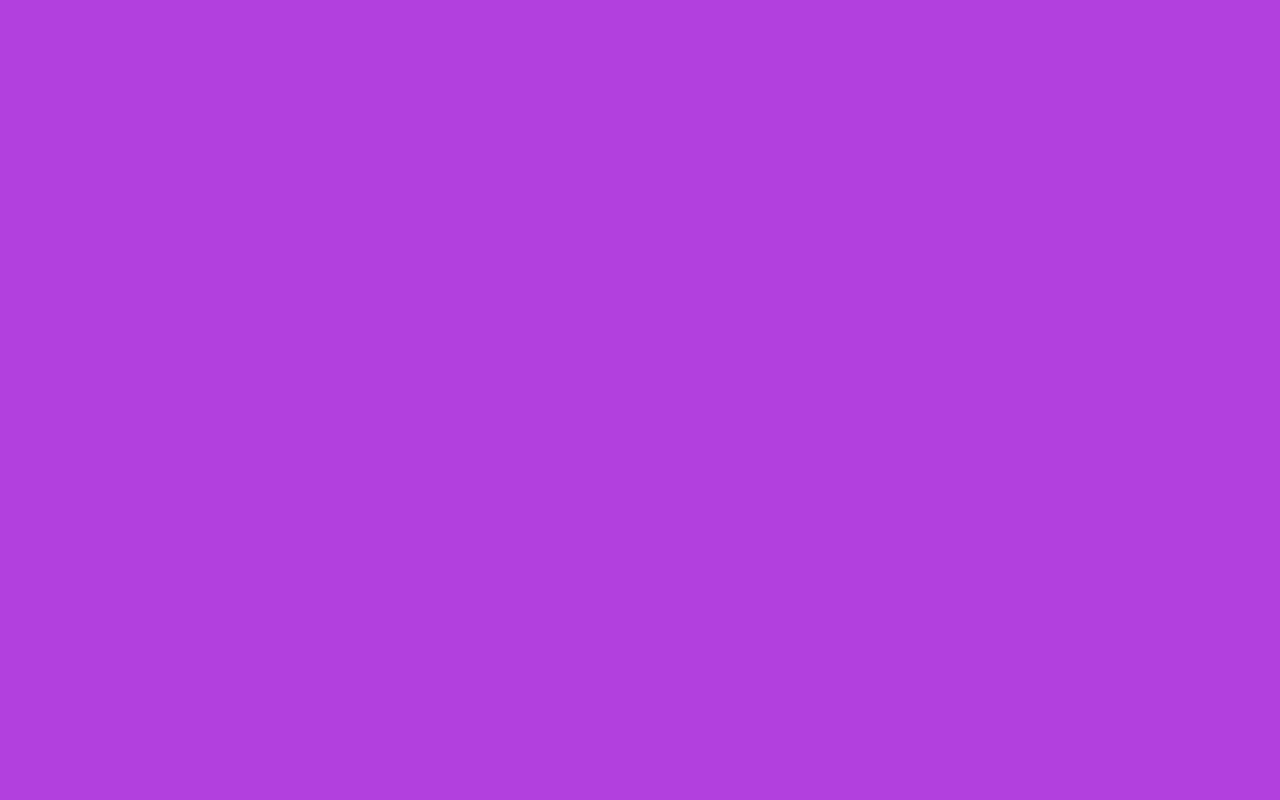
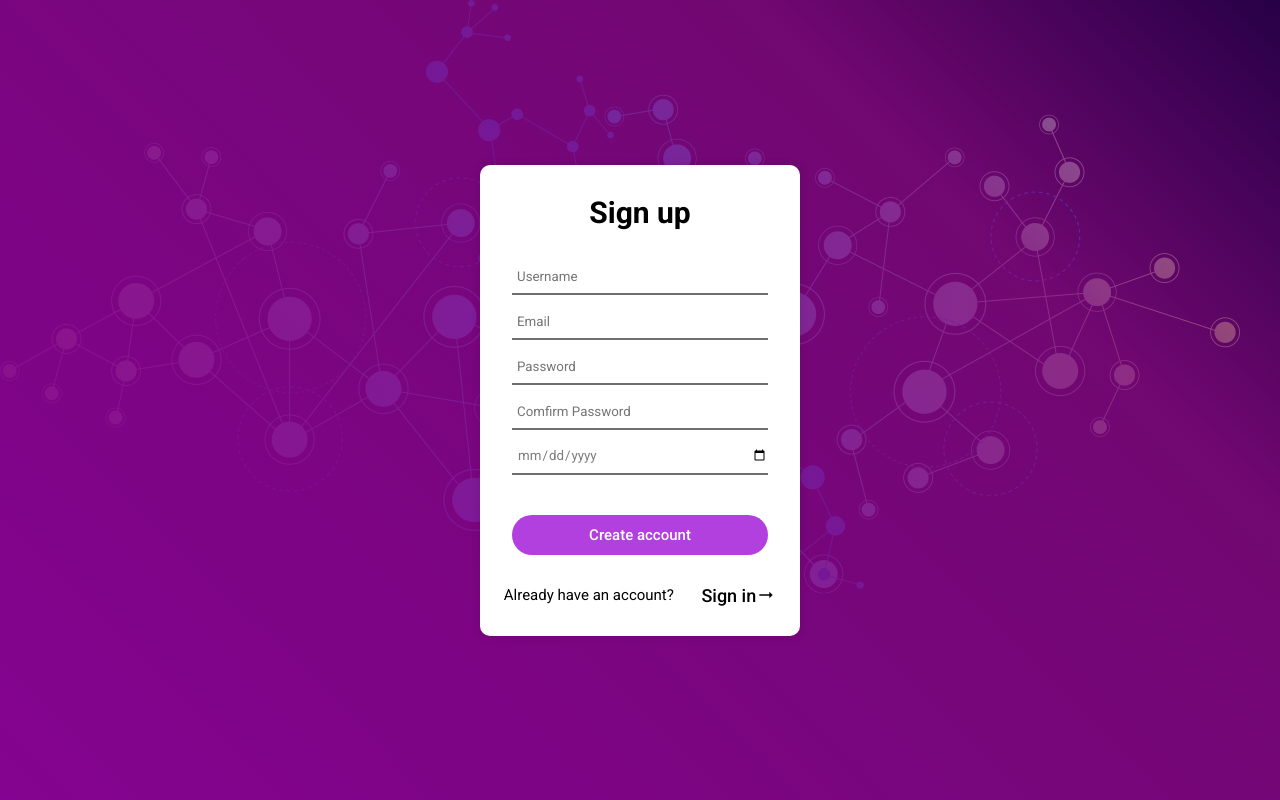
Before and after one commit to habinezadalvan/friendme-front-end, a React (Create React App) app: page /user/account in a window 1280 px wide. Before the commit this address had no page. Built offline with nearby package versions, Linux system fonts and the light colour scheme.

Commit message:
user is able to view login page

```diff
--- a/src/App.tsx
+++ b/src/App.tsx
@@ -2,7 +2,7 @@ import { lazy } from "react";
 import { BrowserRouter as Router, Routes, Route } from "react-router-dom";
 import NavBar from "./components/navbar/NavBar";
 import "./App.css";
-import SignupPage from "./pages/SignupPage";
+import UserAccount from "./components/userAccount/UserAccount";
 
 const Home = lazy(() => import("./pages/home/Home"));
 const Profile = lazy(() => import("./pages/profile/Profile"));
@@ -15,7 +15,7 @@ function App() {
           <Route path="/" index element={<Home />} />
           <Route path="/profile" element={<Profile />} />
         </Route>
-        <Route path="/signup" element ={<SignupPage />} />
+        <Route path="/user/account" element ={<UserAccount />} />
       </Routes>
     </Router>
   );
--- /dev/null
+++ b/src/components/userAccount/Login.tsx
@@ -0,0 +1,36 @@
+import { ArrowRightAlt } from "@mui/icons-material";
+
+type Props = {
+    setShow: React.Dispatch<React.SetStateAction<boolean>>;
+  };
+
+export default function Login({setShow}: Props) {
+  return (
+    <>
+      <h1>Login</h1>
+      <form action="" className="userAccountForm">
+        <input
+          type="text"
+          placeholder="Username"
+          className="userAccountInput"
+        />
+        <input
+          type="password"
+          placeholder="Password"
+          className="userAccountInput"
+        />
+
+        <button type="submit" className="userAccountSubmitButton">
+          Login
+        </button>
+      </form>
+      <div className="userAccountAlt">
+        <span className="userAccountInfo">If you don't have an account.</span>
+        <button onClick={() => setShow(false)} className="redirectButton">
+          <span>Sign up</span>
+          <ArrowRightAlt className="userAccoutArrowRightAlt" />
+        </button>
+      </div>
+    </>
+  );
+}
--- a/src/components/userAccount/SignUp.tsx
+++ b/src/components/userAccount/SignUp.tsx
@@ -1,7 +1,9 @@
 import {ArrowRightAlt} from '@mui/icons-material';
-import { redirect} from 'react-router-dom'
 
-export default function SignUp() {
+type Props = {
+  setShow: React.Dispatch<React.SetStateAction<boolean>>;
+};
+export default function SignUp({setShow}: Props) {
 
   return (
     <>
@@ -16,7 +18,7 @@ export default function SignUp() {
      </form>
       <div className="userAccountAlt">
         <span className="userAccountInfo">Already have an account?</span>
-        <button onClick={() => redirect('/login')} className="redirectButton"><span>Sign in</span> <ArrowRightAlt className='userAccoutArrowRightAlt'/></button>
+        <button onClick={() => setShow(true)} className="redirectButton"><span>Sign in</span> <ArrowRightAlt className='userAccoutArrowRightAlt'/></button>
       </div>
     </>
   )
--- a/src/components/userAccount/UserAccount.tsx
+++ b/src/components/userAccount/UserAccount.tsx
@@ -1,15 +1,16 @@
+import { useState } from "react";
+import Login from "./Login";
+import SignUp from "./SignUp";
 import "./userAccount.css";
-import { ArrowRightAlt } from "@mui/icons-material";
-import { ReactHTMLElement } from "react";
 
-type UserAccountProps = {
-  children: string | JSX.Element | JSX.Element[];
-};
 
-export default function UserAccount({ children }: UserAccountProps) {
+
+export default function UserAccount() {
+  const [show, setShow] = useState(false);
   return (
     <div className="userAccount">
-      <div className="userAccountWrapper">{children}</div>
+
+      <div className="userAccountWrapper">{!show ? <SignUp setShow = {setShow} /> : <Login setShow = {setShow} />}</div>
     </div>
   );
 }
--- a/src/components/userAccount/userAccount.css
+++ b/src/components/userAccount/userAccount.css
@@ -36,6 +36,7 @@
   font-size: 1.5rem;
 }
 
+
 .userAccountForm {
   margin: 3rem 0;
 }
@@ -43,7 +44,6 @@
 .userAccountInput {
   width: 80%;
   height: 3.5rem;
-  /* border-radius: 0.5rem; */
   padding-left: 0.5rem;
   border: none;
 
@@ -59,7 +59,6 @@
 
 .userAccountInput:focus {
   outline: none;
-  /* outline-color: #ab04a8; */
 }
 .userAccountInput[type="date"] {
   color: #7e7d7e;
@@ -90,6 +89,7 @@
   display: flex;
   align-items: center;
   justify-content: space-around;
+  padding: 0 1rem;
 }
 
 .redirectButton {
@@ -122,6 +122,12 @@
   }
 }
 
+@media (max-width: 768px){
+  .userAccountWrapper{
+    width: 50%;
+  }
+}
+
 @media (max-width: 680px){
   .userAccountWrapper{
     width: 60%;
@@ -131,4 +137,7 @@
   .userAccountWrapper{
     width: 95%;
   }
+  .redirectButton{
+    font-size: 1.5rem;
+  }
 }
--- a/src/pages/SignupPage.tsx
+++ /dev/null
@@ -1,10 +0,0 @@
-import SignUp from "../components/userAccount/SignUp";
-import UserAccount from "../components/userAccount/UserAccount";
-
-export default function SignupPage() {
-  return (
-    <UserAccount>
-      <SignUp />
-    </UserAccount>
-  );
-}
```
